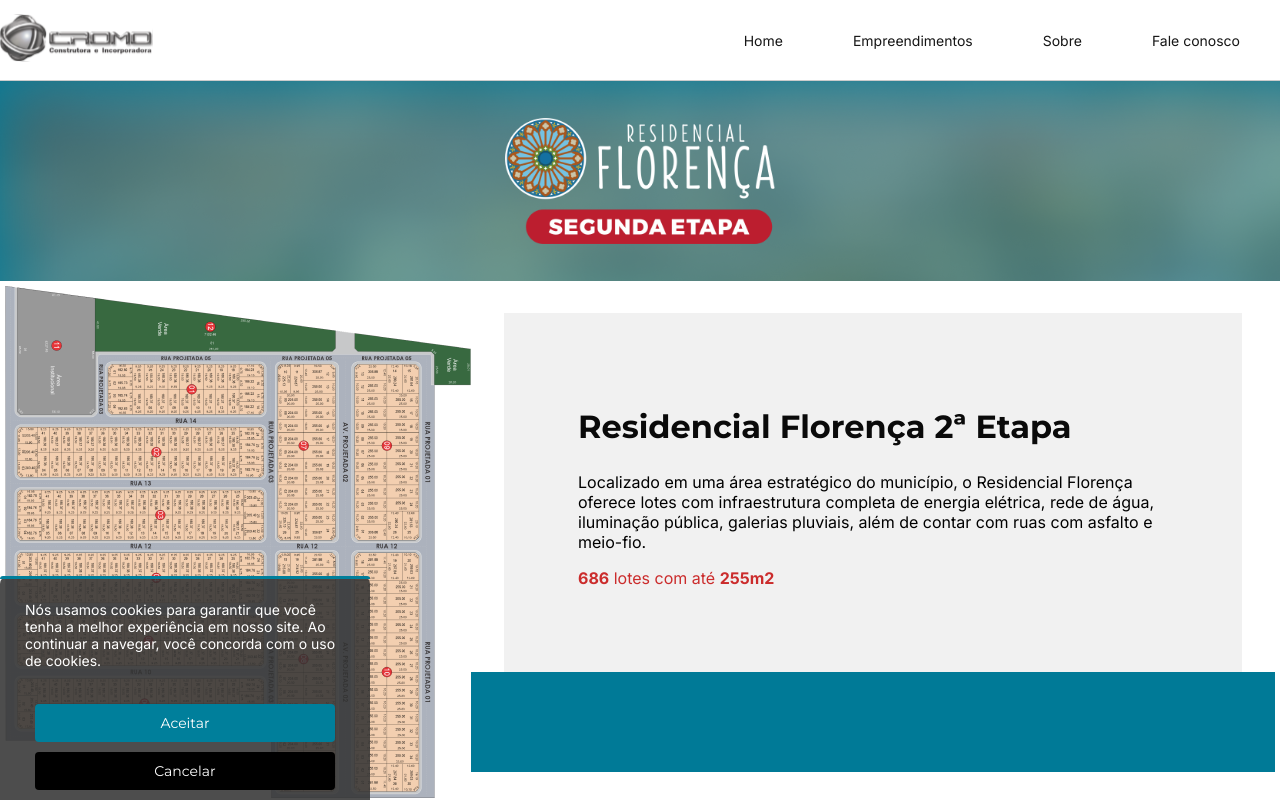
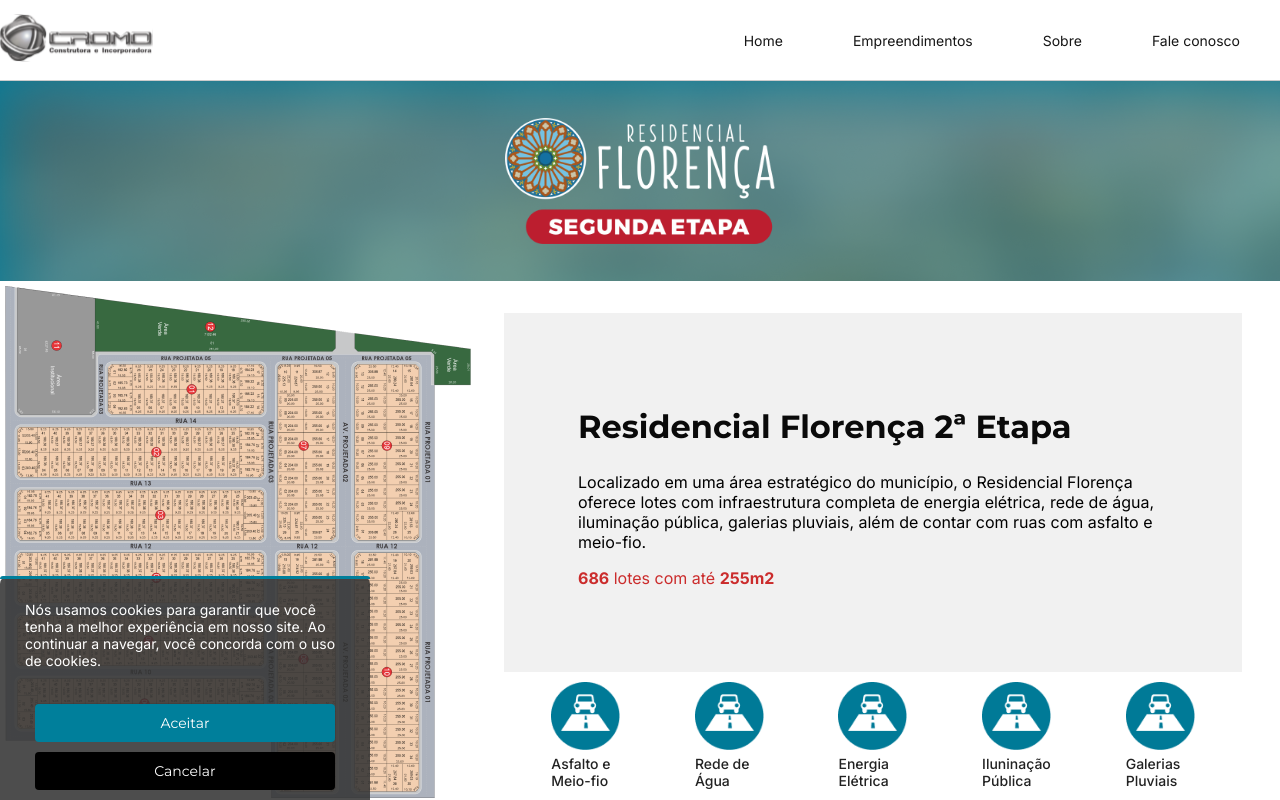
Before and after one commit to walttoncoelho/CROMO, a React (Create React App) app in the folder cromo/: page /empreendimentoId in a window 1280 px wide. Shown: the top 800 px of the page. Built offline with nearby package versions, Linux system fonts and the light colour scheme.

Commit message:
layout pagina interna empreendimentos

```diff
--- a/cromo/src/data/Empreendimentos/empreendimentos.js
+++ b/cromo/src/data/Empreendimentos/empreendimentos.js
@@ -13,23 +13,23 @@ const empreendimentos = [
     infra: [
       {
         nome: "Asfalto e Meio-fio",
-        url: "../images/empreendimentosId/icons/iconMeioFio.png"
+        url: "../images/empreendimentosId/icons/IconMeioFio.png"
       },
       {
         nome: "Rede de Água",
-        url: "../images/empreendimentosId/icons/iconMeioFio.png"
+        url: "../images/empreendimentosId/icons/IconMeioFio.png"
       },
       {
         nome: "Energia Elétrica",
-        url: "../images/empreendimentosId/icons/iconMeioFio.png"
+        url: "../images/empreendimentosId/icons/IconMeioFio.png"
       },
       {
         nome: "Iluninação Pública",
-        url: "../images/empreendimentosId/icons/iconMeioFio.png"
+        url: "../images/empreendimentosId/icons/IconMeioFio.png"
       },
       {
         nome: "Galerias Pluviais",
-        url: "../images/empreendimentosId/icons/iconMeioFio.png"
+        url: "../images/empreendimentosId/icons/IconMeioFio.png"
       }
     ],
     localizacao: {
--- a/cromo/src/pages/EmpreendimentosInterna/EmpreendimentoId.jsx
+++ b/cromo/src/pages/EmpreendimentosInterna/EmpreendimentoId.jsx
@@ -51,13 +51,17 @@ export default function EmpreendimentoId() {
               ))}
             </SobreStyleText>
           </ContainerSobre>
+
+          {data.map((item) => (
             <ContainerIcons>
-            {data.map((item) => (
-              <div key={item.id}>
-                <p>{item.infra.nome}</p>
+              {item.infra.map((imagem) => (
+                <div className="styleIcons" key={imagem.url}>
+                  <img src={imagem.url} alt={imagem.legenda} />
+                  <p>{imagem.nome}</p>
                 </div>
               ))}
             </ContainerIcons>
+          ))}
         </ContainerDescription>
       </SectionDescription>
 
@@ -66,13 +70,11 @@ export default function EmpreendimentoId() {
           {item.galeria.map((imagem) => (
             <div key={imagem.url}>
               <img src={imagem.url} alt={imagem.legenda} />
-
             </div>
           ))}
         </SectionGalery>
       ))}
 
-
       <Footer />
     </>
   );
--- a/cromo/src/pages/EmpreendimentosInterna/Style.jsx
+++ b/cromo/src/pages/EmpreendimentosInterna/Style.jsx
@@ -85,9 +85,30 @@ export const ContainerIcons = styled.div`
   margin: auto;
   width: 100%;
   height: 100px;
-  background-color: #007a97;
-  max-width: 718
-  px;
+  max-width: 718px;
+
+  img{
+    margin-top: 10px;
+    max-width:69px ;
+    margin-bottom: 5px;
+  }
+
+
+  .styleIcons{
+
+    display: flex;
+    flex-direction: column;
+    margin: auto;
+    max-width: 69px;
+
+  p{
+    margin: auto;
+    font-size: 14px;
+    font-weight: 500;
+    color: #222222;
+  }
+
+  }
 `;
 
 export const SectionGalery = styled.div`
```
Lines whose indentation alone changed are shown as unchanged.
